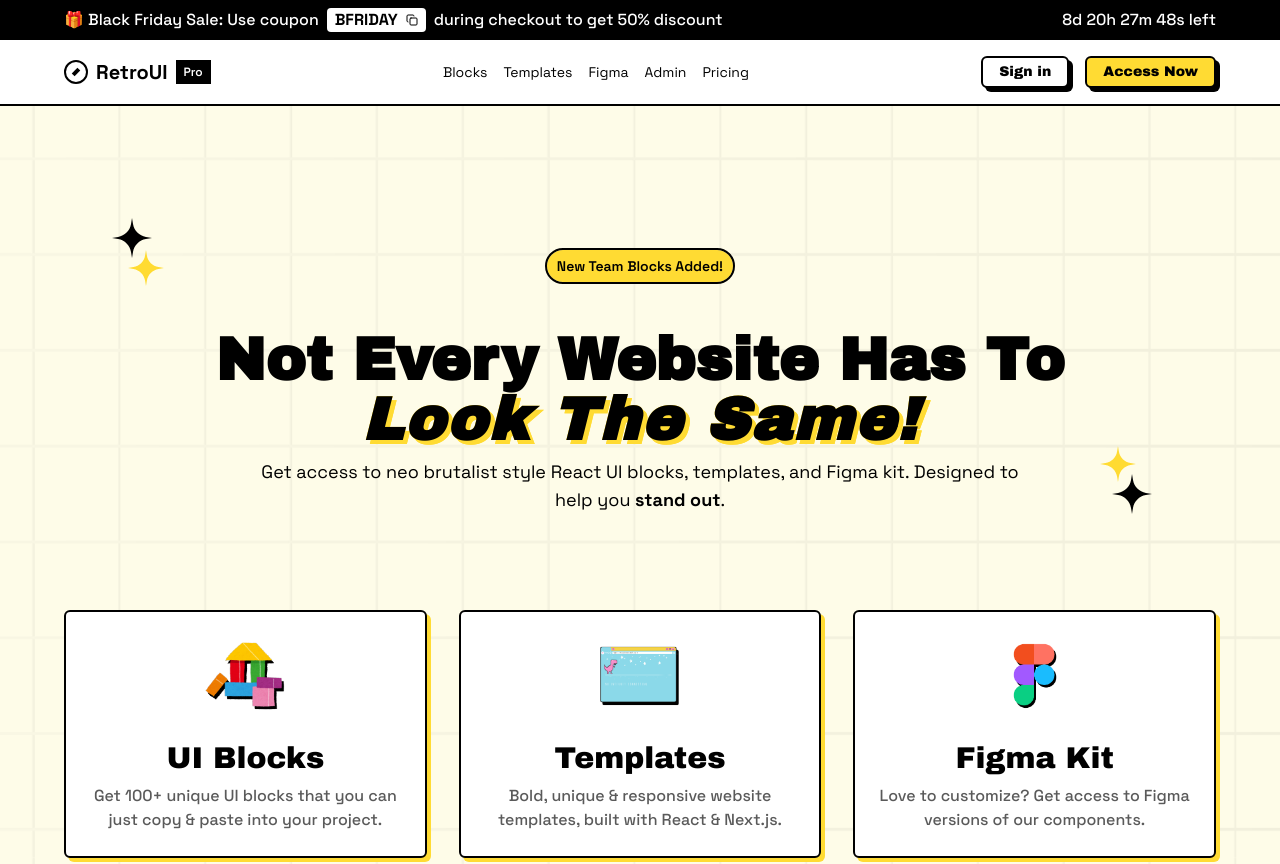
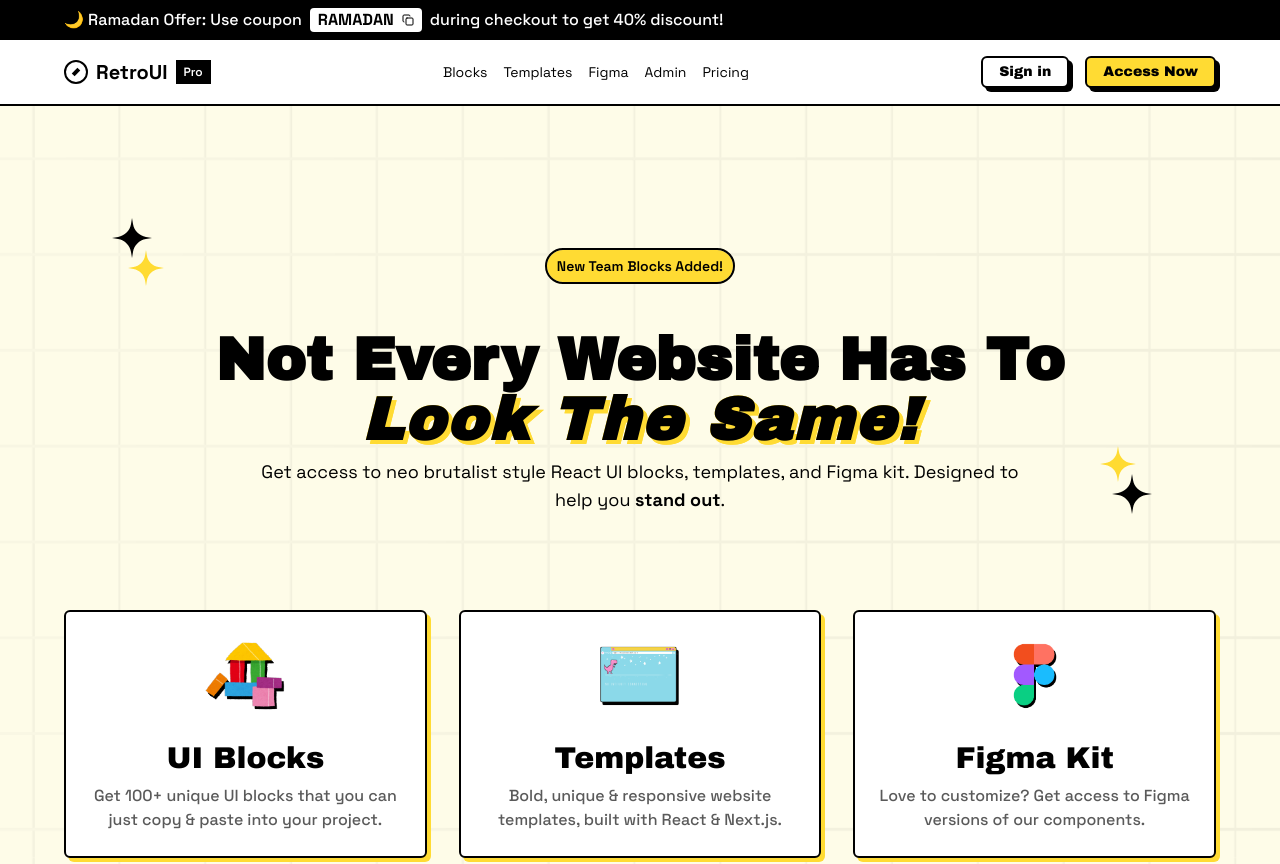
Before and after one commit to ariflogs/retroui-pro-client, a React (Vite) app: page / in a window 1280 px wide. Shown: the top 864 px of the page. Built offline with nearby package versions, Linux system fonts and the light colour scheme.

Commit message:
added ramadan discount

```diff
--- a/src/components/TopNav.tsx
+++ b/src/components/TopNav.tsx
@@ -50,14 +50,13 @@ export default function TopNav() {
 
   return (
     <>
-      {timeLeft && !user && (
+      {!user && (
         <div className="bg-black text-white text-center py-2 px-4 font-medium flex justify-between items-center">
           <div className="w-full max-w-6xl mx-auto flex flex-wrap justify-between items-center">
             <Text className="text-white text-sm lg:text-base flex flex-wrap gap-2">
-              🎁 Black Friday Sale: Use coupon <span className="font-bold bg-white rounded-sm px-2 py-.5 text-black flex gap-2">BFRIDAY<button className="cursor-pointer" onClick={copyCoupon}>{isCopied ? <Check className="w-3 h-3" /> : <Copy className="w-3 h-3" />}</button></span> during checkout to get 50% discount
+              🌙 Ramadan Offer: Use coupon <span className="font-bold bg-white rounded-sm px-2 py-.5 text-black flex gap-2">RAMADAN<button className="cursor-pointer" onClick={copyCoupon}>{isCopied ? <Check className="w-3 h-3" /> : <Copy className="w-3 h-3" />}</button></span> during checkout to get 40% discount!
             </Text>
-
-            <Text className="font-medium text-sm lg:text-base hidden md:inline-block">{timeLeft} left</Text>
+            {/* <Text className="font-medium text-sm lg:text-base hidden md:inline-block">{timeLeft} left</Text> */}
           </div>
         </div>
       )}
```
